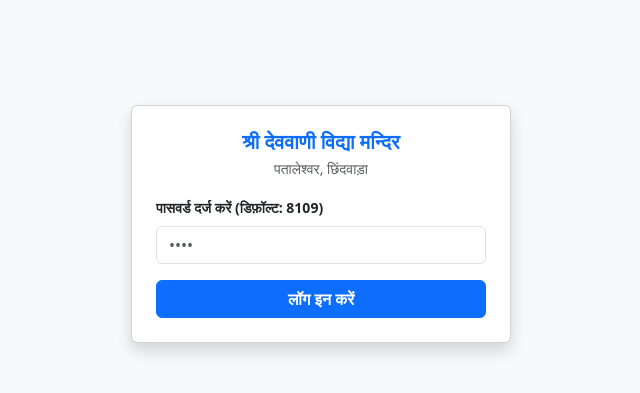
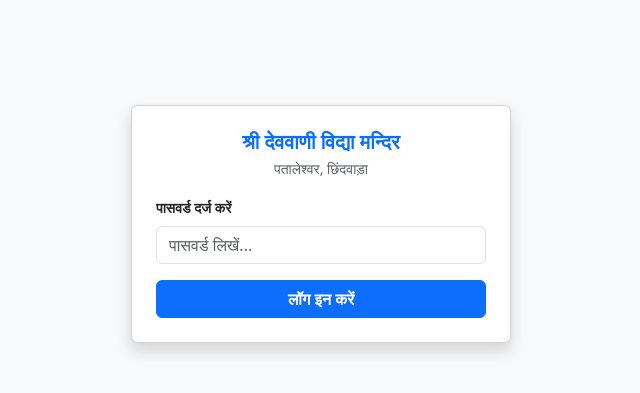
Before and after one commit to deowanifee/deowanifee, a Flask app: page / in a window 1280 px wide. Shown: the part 176-569 px from the top of the page, without its empty margins (319-959 px from the left). Run offline with Flask 3, Linux system fonts and the light colour scheme.

Commit message:
Update login.html

```diff
--- a/templates/login.html
+++ b/templates/login.html
@@ -7,7 +7,6 @@
 </head>
 <body class="bg-light d-flex justify-content-center align-items-center vh-100">
     <div class="card shadow p-4 text-center" style="width: 380px;">
-        <!-- स्कूल का नाम और लोगो इंडिकेशन -->
         <h5 class="text-primary fw-bold mb-1">श्री देववाणी विद्या मन्दिर</h5>
         <p class="text-muted small mb-3">पतालेश्वर, छिंदवाड़ा</p>
 
@@ -21,9 +20,8 @@
 
         <form method="POST">
             <div class="mb-3 text-start">
-                <label class="form-label small fw-bold">पासवर्ड दर्ज करें (डिफ़ॉल्ट: 8109)</label>
-                <!-- पासवर्ड टाइप करते वक्त अक्षर छुपेंगे (Masked) -->
-                <input type="password" name="password" class="form-control" placeholder="••••" required autocomplete="off">
+                <label class="form-label small fw-bold">पासवर्ड दर्ज करें</label>
+                <input type="password" name="password" class="form-control" placeholder="पासवर्ड लिखें..." required autocomplete="off">
             </div>
             <button type="submit" class="btn btn-primary w-100 fw-bold">लॉग इन करें</button>
         </form>
```
